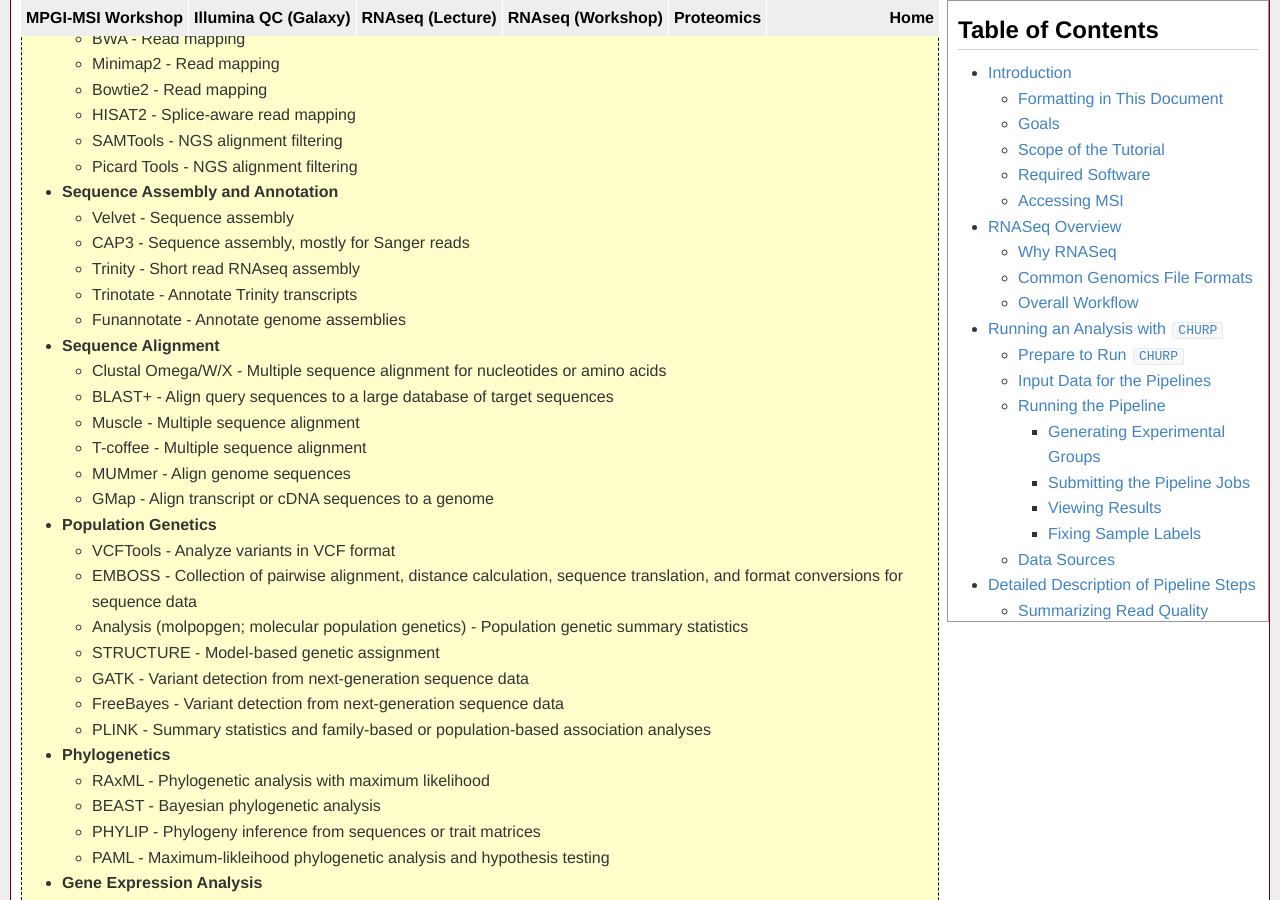
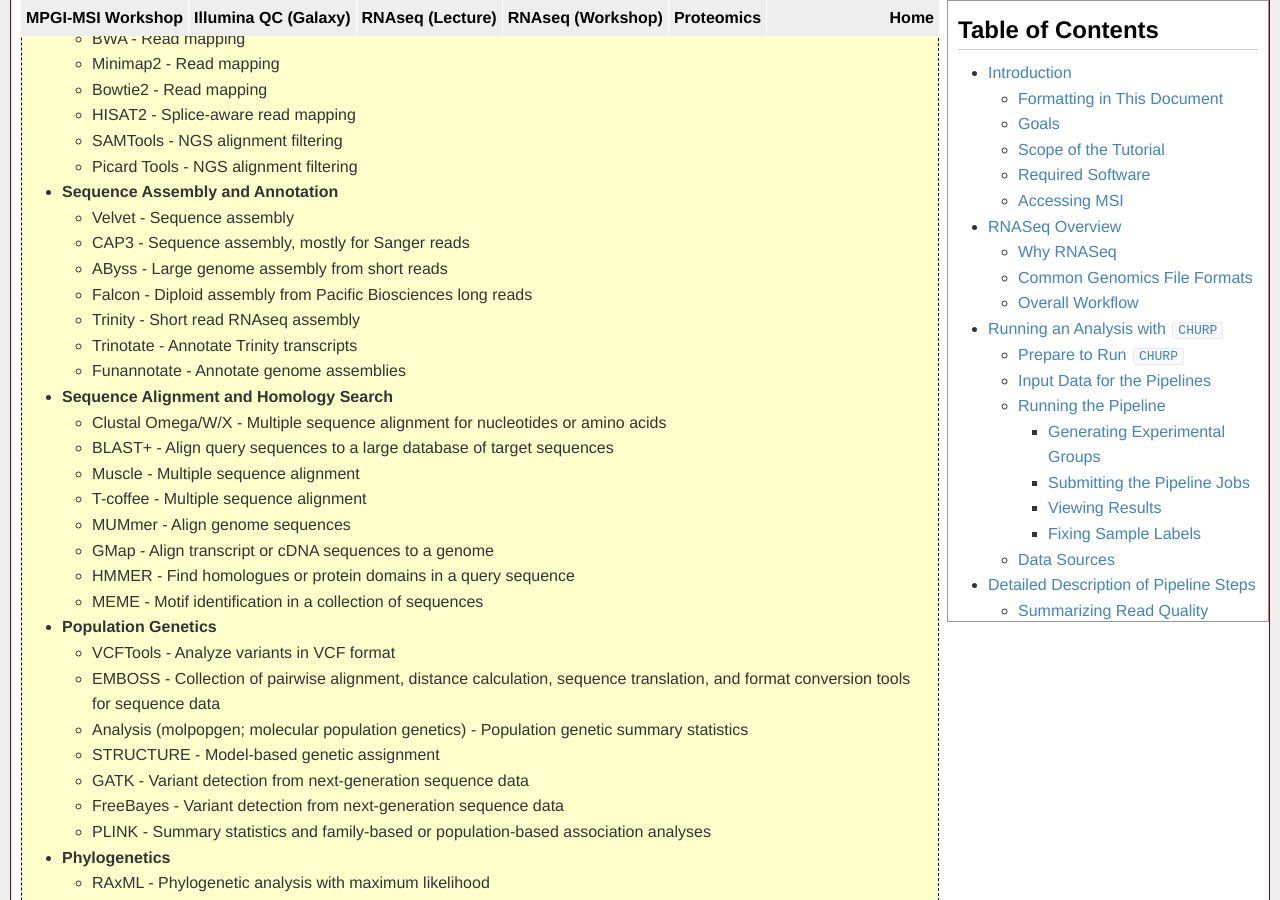
Before and after one commit to msi-ris/Tutorials, a Jekyll site: the page built from rnaseq_cmd_beta.md, in a window 1280 px wide and 900 px high, scrolled down 15074 px. Built offline with Jekyll 4.4.1, drawn with Linux system fonts in a browser that asks for light colours.

Commit message:
Update rnaseq beta

```diff
--- a/rnaseq_cmd_beta.md
+++ b/rnaseq_cmd_beta.md
@@ -475,10 +475,12 @@ see a full listing of the software we have available.
 - **Sequence Assembly and Annotation**
     - Velvet - Sequence assembly
     - CAP3 - Sequence assembly, mostly for Sanger reads
+    - AByss - Large genome assembly from short reads
+    - Falcon - Diploid assembly from Pacific Biosciences long reads
     - Trinity - Short read RNAseq assembly
     - Trinotate - Annotate Trinity transcripts
     - Funannotate - Annotate genome assemblies
-- **Sequence Alignment**
+- **Sequence Alignment and Homology Search**
     - Clustal Omega/W/X - Multiple sequence alignment for nucleotides or amino
       acids
     - BLAST+ - Align query sequences to a large database of target sequences
@@ -486,10 +488,12 @@ see a full listing of the software we have available.
     - T-coffee - Multiple sequence alignment
     - MUMmer - Align genome sequences
     - GMap - Align transcript or cDNA sequences to a genome
+    - HMMER - Find homologues or protein domains in a query sequence
+    - MEME - Motif identification in a collection of sequences
 - **Population Genetics**
     - VCFTools - Analyze variants in VCF format
     - EMBOSS - Collection of pairwise alignment, distance calculation, sequence
-      translation, and format conversions for sequence data
+      translation, and format conversion tools for sequence data
     - Analysis (molpopgen; molecular population genetics) - Population genetic
       summary statistics
     - STRUCTURE - Model-based genetic assignment
```
